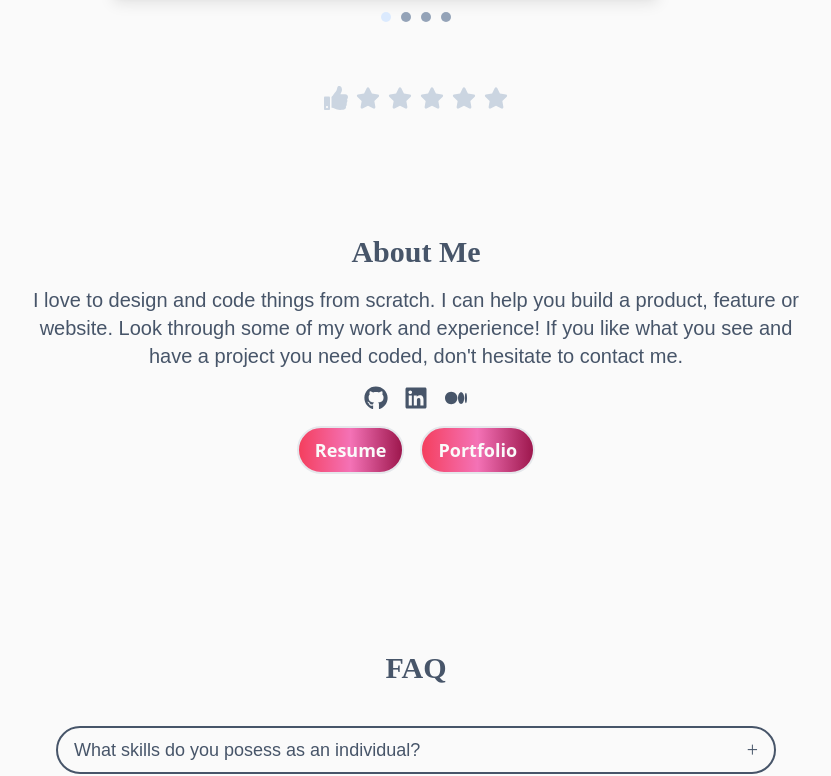
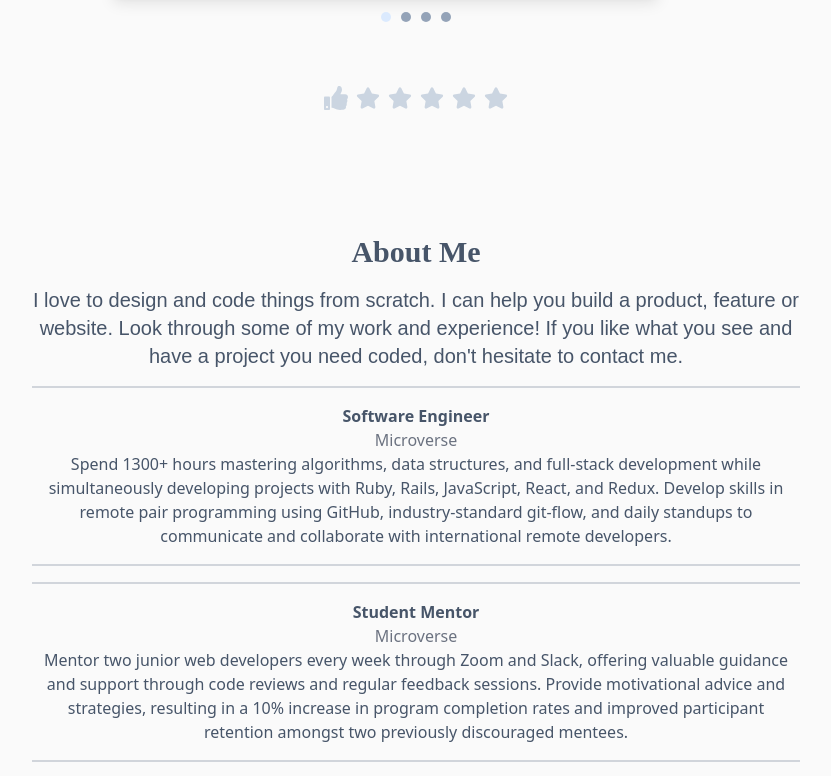
Before and after one commit to Naledi-Dikgale/portfolio-v3, a React (Vite) app: page / in a window 1280 px wide. Shown: the part 1220-1996 px from the top of the page, without its empty margins (224-1055 px from the left). Built offline with nearby package versions, Linux system fonts and the light colour scheme; a web font is replaced by a local one.

Commit message:
Update about

```diff
--- a/src/components/About.jsx
+++ b/src/components/About.jsx
@@ -1,13 +1,23 @@
-import React, { useContext } from 'react';
-import { FaLinkedin, FaGithub } from 'react-icons/fa';
+import React, { useContext, useState, useEffect } from 'react';
+import { FaLinkedin, FaGithub, FaBriefcase } from 'react-icons/fa';
 import { RiMediumFill } from "react-icons/ri";
 import { ThemeContext } from '../ThemeContext';
 import { motion } from "framer-motion";
+
 function About() {
   const { theme } = useContext(ThemeContext);
+  const [linecolor, setlinecolor] = useState(theme === "light" ? "#23283e" : "#fcfcfc");
+
+  useEffect(() => {
+    if (theme === "dark") {
+      setlinecolor("#fcfcfc");
+    } else {
+      setlinecolor("#23283e");
+    }
+  }, [theme]);
 
   return (
-    <section id="about" className={`h-full mx-auto pb-16 pt-24 ${theme === 'light' ? 'bg-primary text-secondary' : 'bg-gradient-to-r from-slate-800 via-slate-850 to-slate-900 text-primary'}`}>
+    <section id="about" className={`h-full mx-auto pb-16 pt-24 px-12 ${theme === 'light' ? 'bg-primary text-secondary' : 'bg-gradient-to-r from-slate-800 via-slate-850 to-slate-900 text-primary'}`}>
       <h1 className={`font-agbalumo text-3xl font-bold mb-4 text-center ${theme === 'light' ? 'text-secondary' : 'text-primary'}`}>
         About Me
       </h1>
@@ -19,6 +29,30 @@ function About() {
           If you like what you see and have a project you need coded,
           don&apos;t hesitate to contact me.
         </p>
+        <div className="border-t-2 border-b-2 border-gray-300 py-4">
+          <h3 className="text-center font-bold">
+            Software Engineer
+          </h3>
+          <h4 className="text-center text-gray-500">
+            Microverse
+          </h4>
+          <p className="text-center">
+            Spend 1300+ hours mastering algorithms, data structures, and full-stack development while simultaneously developing projects with Ruby, Rails, JavaScript, React, and Redux.
+            Develop skills in remote pair programming using GitHub, industry-standard git-flow, and daily standups to communicate and collaborate with international remote developers.
+          </p>
+        </div>
+        <div className="border-t-2 border-b-2 border-gray-300 py-4">
+          <h3 className="text-center font-bold">
+            Student Mentor
+          </h3>
+          <h4 className="text-center text-gray-500">
+            Microverse
+          </h4>
+          <p className="text-center">
+            Mentor two junior web developers every week through Zoom and Slack, offering valuable guidance and support through code reviews and regular feedback sessions.
+            Provide motivational advice and strategies, resulting in a 10% increase in program completion rates and improved participant retention amongst two previously discouraged mentees.
+          </p>
+        </div>
         <div className="flex justify-center space-x-4">
           <a href="https://github.com/Naledi-Dikgale" className="">
             <FaGithub size={24} />
```
Lines whose indentation alone changed are shown as unchanged.
